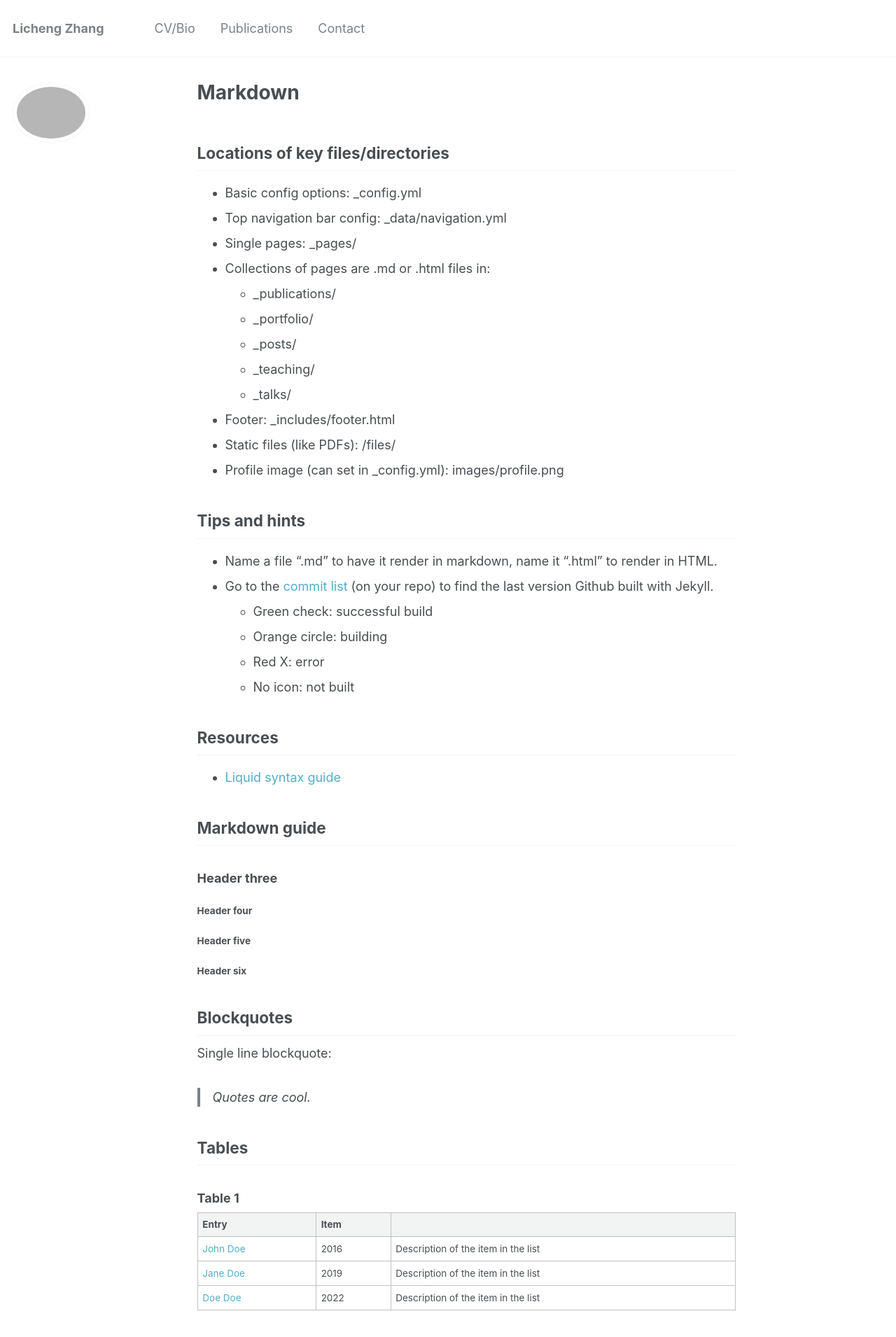
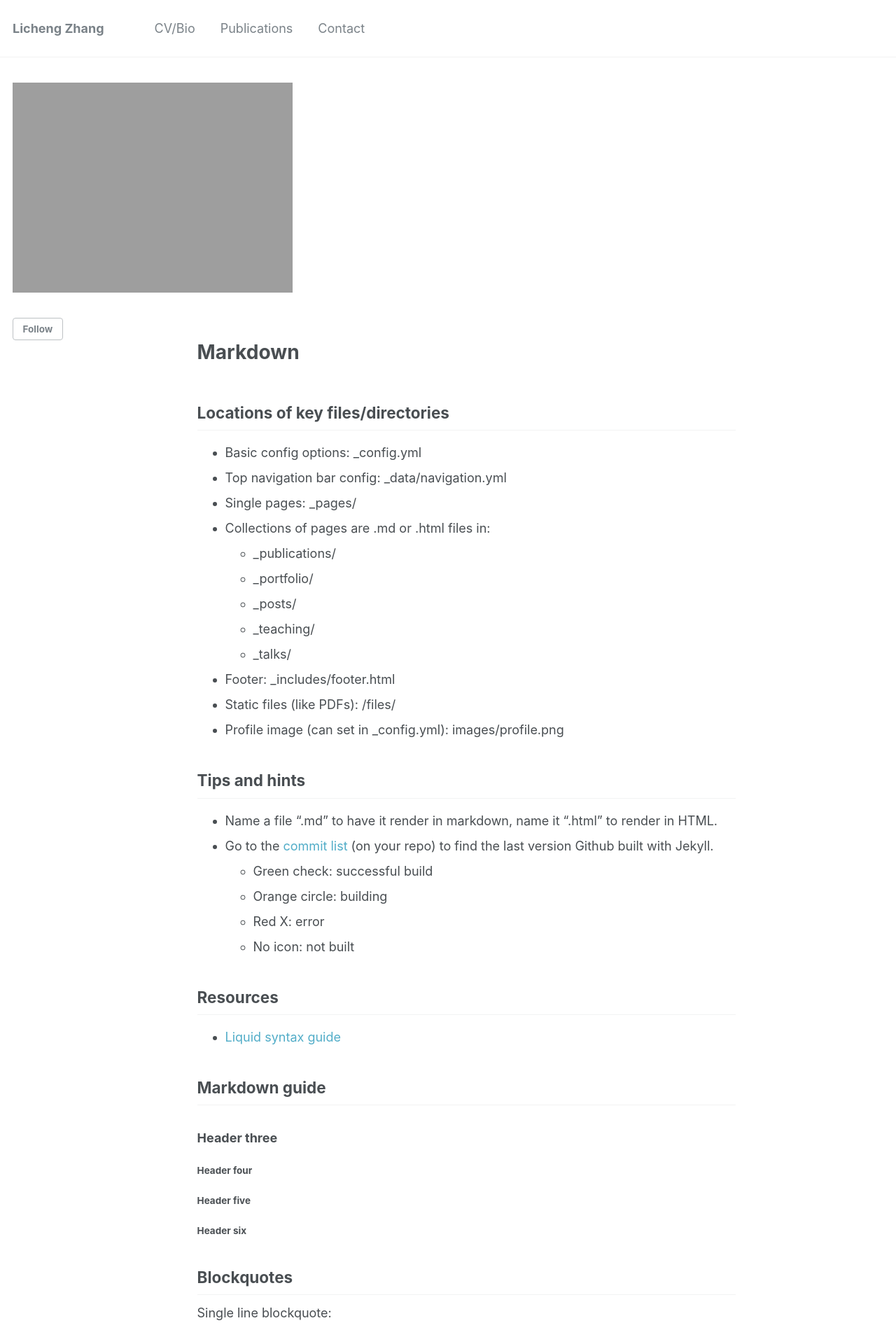
Before and after one commit to lichengzh/lichengzh.github.io, a Jekyll site: the page built from _pages/markdown.md, in a window 1280 px wide. Shown: the top 1910 px of the page at 70% size. Built offline with Jekyll 4.4.1, drawn with Linux system fonts in a browser that asks for light colours.

Commit message:
Update main.scss

```diff
--- a/assets/css/main.scss
+++ b/assets/css/main.scss
@@ -25,14 +25,12 @@
 @import "notices";
 @import "masthead";
 @import "navigation";
-@import "footer";
 @import "syntax";
 
 @import "forms";
 
 @import "page";
 @import "archive";
-@import "sidebar";
 
 @import "vendor/font-awesome/font-awesome";
 @import "vendor/magnific-popup/magnific-popup";
```
